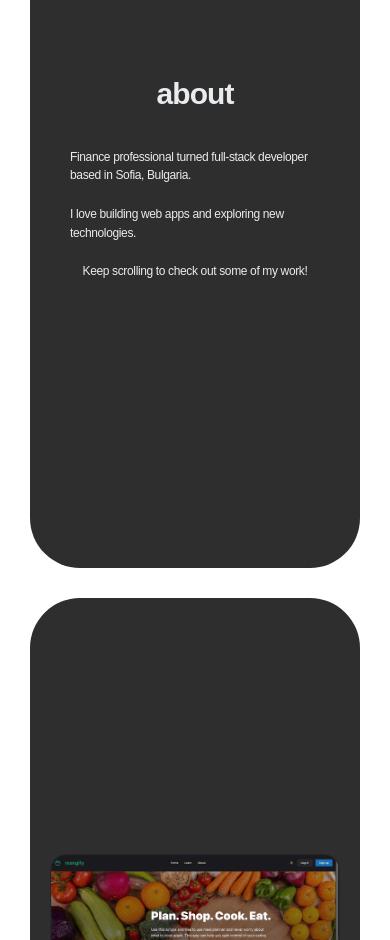
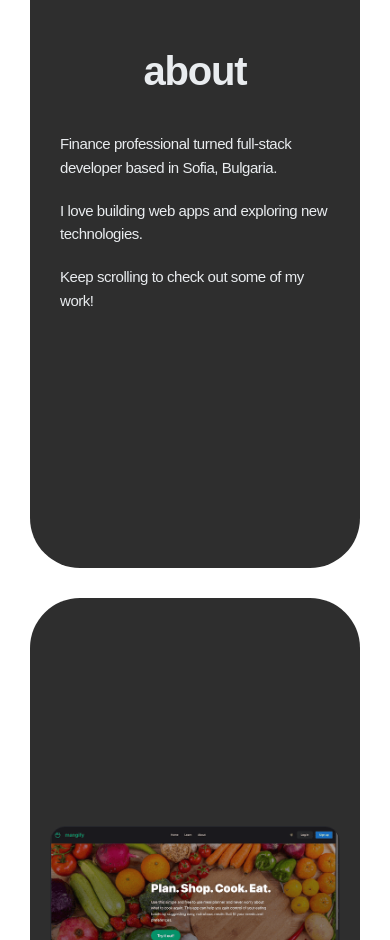
Before and after one commit to blancpain/portfolio, a React (Vite) app: page / in a window 390 px wide. Shown: the part 1060-2000 px from the top of the page. Built offline with nearby package versions, Linux system fonts and the light colour scheme.

Commit message:
fix: styling changes for better responsiveness

```diff
--- a/src/App.tsx
+++ b/src/App.tsx
@@ -2,8 +2,6 @@ import '@mantine/core/styles.css';
 import { Paper } from '@mantine/core';
 import { About, Intro, Projects, Skills, Contact } from '@/components';
 import classes from './styles/App.module.css';
-
-// TODO: fix font sizes/sizes in general for all the range of screen sizes - too small atm on mobile
 
 export function App() {
   return (
--- a/src/components/About.tsx
+++ b/src/components/About.tsx
@@ -6,7 +6,7 @@ export function About() {
   return (
     <Card isColumn>
       <Text className={classes.title}>about</Text>
-      <Flex direction="column" gap={20} align="center">
+      <Flex direction="column" className={classes.textContainer}>
         <Text className={classes.text}>
           Finance professional turned full-stack developer based in Sofia, Bulgaria.
         </Text>
--- a/src/components/Projects.tsx
+++ b/src/components/Projects.tsx
@@ -9,13 +9,13 @@ import { projectData } from '@/content/projects';
 
 export function Project({ title, gif, description, githubRepoUrl, siteUrl }: TprojectData) {
   // NOTE: mantine hook to change direction at smaller screen sizes, if no value we assume true i.e. column
-  const isColumn = useMediaQuery('(max-width: 48em)');
+  const isColumn = useMediaQuery('(max-width: 63em)');
 
   return (
     <Card isColumn={isColumn ?? true}>
       <Box w={{ base: '100%', xs: '415px', sm: '415px', lg: '450px', xl: '500px' }} mr={70}>
         <Link href={siteUrl}>
-          <Image src={gif} radius="lg" style={{ border: '1px solid #25262B' }} />
+          <Image src={gif} className={classes.gifContainer} />
         </Link>
       </Box>
       <Flex direction="column" gap={10} className={classes.textContainer}>
--- a/src/components/elements/Link.tsx
+++ b/src/components/elements/Link.tsx
@@ -1,3 +1,4 @@
+import { useMediaQuery } from '@mantine/hooks';
 import { motion } from 'framer-motion';
 
 type LinkProps = {
@@ -6,9 +7,12 @@ type LinkProps = {
 };
 
 export function Link({ href, children }: LinkProps) {
+  const isSmallScreen = useMediaQuery('(max-width: 42em)');
+  const hoverScale = isSmallScreen ? 1.05 : 1.2; // use smaller scale on smaller screens
+
   return (
     <a href={href} target="_blank" rel="noopener noreferrer" aria-label="view">
-      <motion.div whileHover={{ scale: 1.2 }} whileTap={{ scale: 0.8 }}>
+      <motion.div whileHover={{ scale: hoverScale }} whileTap={{ scale: 0.8 }}>
         {children}
       </motion.div>
     </a>
--- a/src/content/styles/Icon.module.css
+++ b/src/content/styles/Icon.module.css
@@ -3,8 +3,8 @@
   min-width: 50px;
   min-height: 50px;
   @media (max-width: $mantine-breakpoint-sm) {
-    min-width: 15px;
-    min-height: 15px;
+    min-width: 35px;
+    min-height: 35px;
   }
 
   @media (max-width: $mantine-breakpoint-xs) {
--- a/src/styles/About.module.css
+++ b/src/styles/About.module.css
@@ -13,20 +13,38 @@
     font-size: 80px;
   }
   @media (max-width: $mantine-breakpoint-sm) {
-    font-size: 60px;
+    font-size: 65px;
   }
 
   @media (max-width: $mantine-breakpoint-xs) {
-    font-size: 30px;
+    font-size: 40px;
   }
 }
 
 .text {
-  font-size: 20px;
+  font-size: 25px;
   font-weight: 400;
 
-  @media (max-width: $mantine-breakpoint-xs) {
-    font-size: 12px;
+  @media (max-width: $mantine-breakpoint-sm) {
+    font-size: 20px;
     padding: 0 20px 0 20px;
   }
+
+  @media (max-width: $mantine-breakpoint-xs) {
+    font-size: 15px;
+    padding: 0 10px 0 10px;
+  }
 }
+
+.textContainer {
+  align-items: center;
+  gap: 20px;
+
+  @media (max-width: $mantine-breakpoint-sm) {
+    align-items: flex-start;
+  }
+
+  @media (max-width: $mantine-breakpoint-xs) {
+    align-items: flex-start;
+  }
+}
--- a/src/styles/Intro.module.css
+++ b/src/styles/Intro.module.css
@@ -17,7 +17,7 @@
   }
 
   @media (max-width: $mantine-breakpoint-xs) {
-    font-size: 30px;
+    font-size: 32px;
   }
 }
 
@@ -35,6 +35,6 @@
   }
 
   @media (max-width: $mantine-breakpoint-xs) {
-    font-size: 15px;
+    font-size: 18px;
   }
 }
--- a/src/styles/Project.module.css
+++ b/src/styles/Project.module.css
@@ -10,11 +10,7 @@
   font-weight: 800;
 
   @media (max-width: $mantine-breakpoint-sm) {
-    font-size: 20px;
-  }
-
-  @media (max-width: $mantine-breakpoint-xs) {
-    font-size: 20px;
+    font-size: 25px;
   }
 }
 
@@ -23,11 +19,11 @@
   font-weight: 100;
 
   @media (max-width: $mantine-breakpoint-sm) {
-    font-size: 15px;
+    font-size: 20px;
   }
 
   @media (max-width: $mantine-breakpoint-xs) {
-    font-size: 10px;
+    font-size: 15px;
   }
 }
 
@@ -39,27 +35,32 @@
   }
 
   @media (max-width: $mantine-breakpoint-sm) {
-    font-size: 15px;
+    font-size: 20px;
   }
 
   @media (max-width: $mantine-breakpoint-xs) {
-    font-size: 10px;
+    font-size: 15px;
   }
 }
 
 .textContainer {
   max-width: 400px;
 
-  @media (max-width: $mantine-breakpoint-sm) {
-    /* align-self: flex-start; */
-    /* padding-left: 10px; */
+  @media (max-width: $mantine-breakpoint-lg) {
     padding-top: 20px;
   }
 
   @media (max-width: $mantine-breakpoint-xs) {
     align-self: flex-start;
     padding-left: 10px;
-    padding-top: 20px;
     max-width: 250px;
   }
 }
+
+.gifContainer {
+  &::selection {
+    background-color: transparent;
+  }
+  border-radius: 15px;
+  border: 1px solid #25262b;
+}
--- a/src/styles/Skills.module.css
+++ b/src/styles/Skills.module.css
@@ -26,12 +26,11 @@
 
   @media (max-width: $mantine-breakpoint-sm) {
     gap: 10px;
-    padding: 0px;
+    padding: 20px 0 0 0;
   }
 
   @media (max-width: $mantine-breakpoint-xs) {
     gap: 8px;
-    padding: 0px;
   }
 }
 
@@ -39,7 +38,7 @@
   font-size: 20px;
 
   @media (max-width: $mantine-breakpoint-sm) {
-    font-size: 12px;
+    font-size: 18px;
   }
 
   @media (max-width: $mantine-breakpoint-xs) {
```
